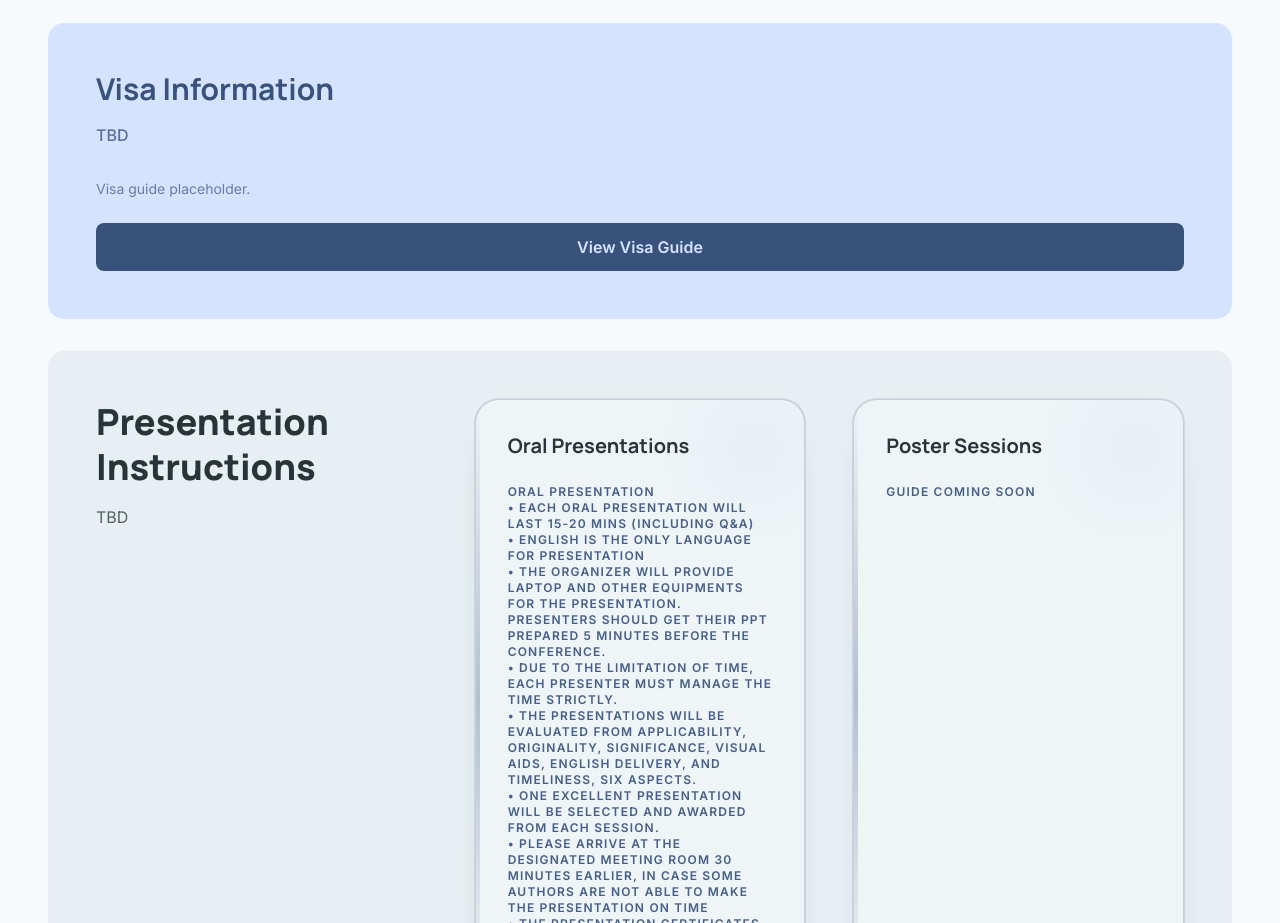
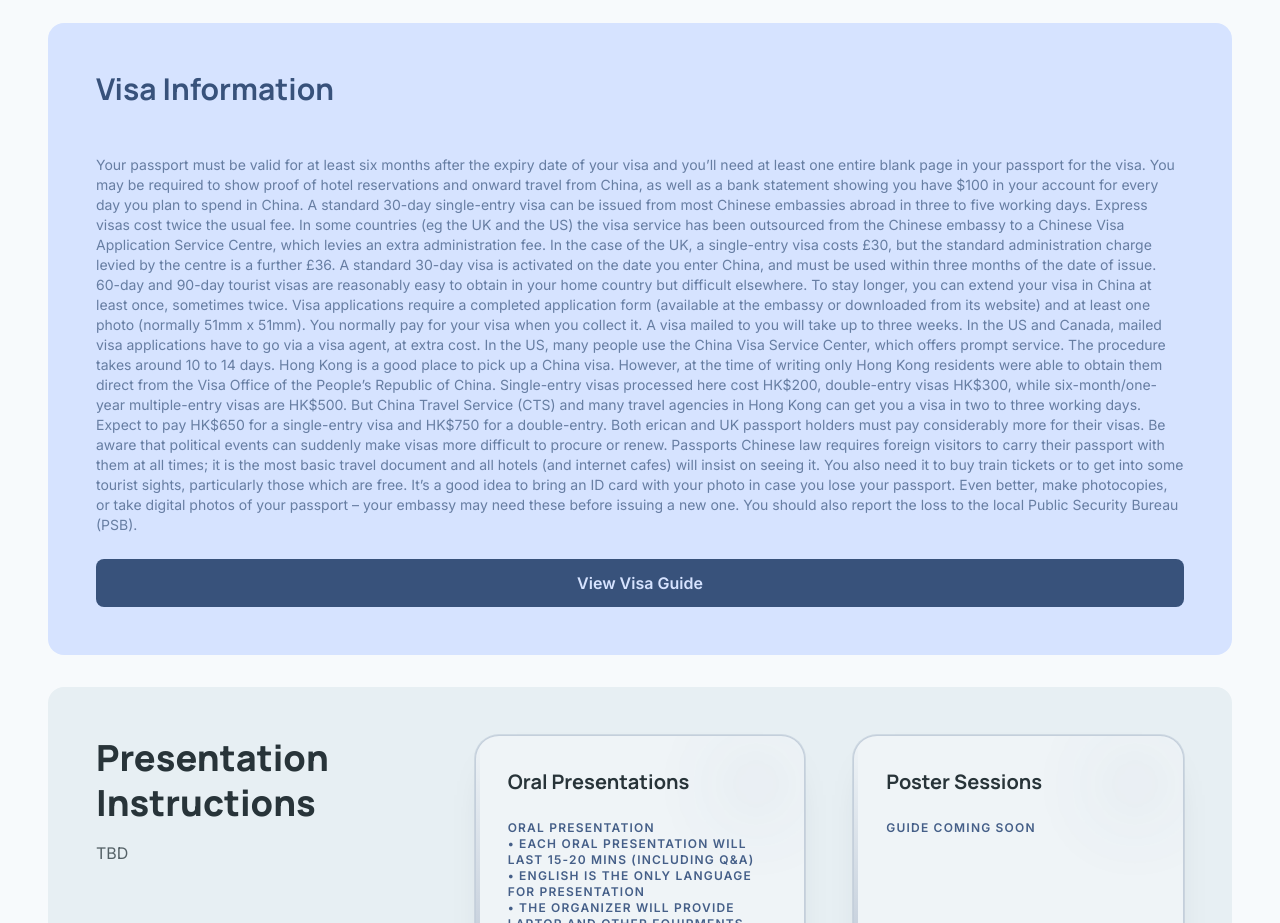
Before and after one commit to ascomlab/apase-web, a Next.js app: page /attendance in a window 1280 px wide. Shown: the part 2760-3683 px from the top of the page. Built offline with nearby package versions, Linux system fonts and the light colour scheme.

Commit message:
Update page.tsx

```diff
--- a/app/attendance/page.tsx
+++ b/app/attendance/page.tsx
@@ -143,11 +143,31 @@ export default function AttendancePage() {
               <h2 className="font-headline text-3xl font-bold text-on-primary-container mb-4">
                 Visa Information
               </h2>
-              <p className="text-on-primary-container/80 font-medium">TBD</p>
+              <p className="text-on-primary-container/80 font-medium">{/*TBD*/}</p>
             </div>
             <div className="mt-8">
               <p className="text-sm text-on-primary-container/70 mb-6">
-                Visa guide placeholder.
+
+                Your passport must be valid for at least six months after the expiry date of your visa and you’ll need at least one entire blank page in your passport for the visa. You may be required to show proof of hotel reservations and onward travel from China, as well as a bank statement showing you have $100 in your account for every day you plan to spend in China.
+
+A standard 30-day single-entry visa can be issued from most Chinese embassies abroad in three to five working days. Express visas cost twice the usual fee. In some countries (eg the UK and the US) the visa service has been outsourced from the Chinese embassy to a Chinese Visa Application Service Centre, which levies an extra administration fee. In the case of the UK, a single-entry visa costs £30, but the standard administration charge levied by the centre is a further £36.
+
+A standard 30-day visa is activated on the date you enter China, and must be used within three months of the date of issue. 60-day and 90-day tourist visas are reasonably easy to obtain in your home country but difficult elsewhere. To stay longer, you can extend your visa in China at least once, sometimes twice.
+
+Visa applications require a completed application form (available at the embassy or downloaded from its website) and at least one photo (normally 51mm x 51mm). You normally pay for your visa when you collect it. A visa mailed to you will take up to three weeks. In the US and Canada, mailed visa applications have to go via a visa agent, at extra cost. In the US, many people use the China Visa Service Center, which offers prompt service. The procedure takes around 10 to 14 days.
+
+Hong Kong is a good place to pick up a China visa. However, at the time of writing only Hong Kong residents were able to obtain them direct from the Visa Office of the People’s Republic of China. Single-entry visas processed here cost HK$200, double-entry visas HK$300, while six-month/one-year multiple-entry visas are HK$500. But China Travel Service (CTS) and many travel agencies in Hong Kong can get you a visa in two to three working days. Expect to pay HK$650 for a single-entry visa and HK$750 for a double-entry. Both erican and UK passport holders must pay considerably more for their visas.
+Be aware that political events can suddenly make visas more difficult to procure or renew.
+
+Passports
+Chinese law requires foreign visitors to carry their passport with them at all times; it is the most basic travel document and all hotels (and internet cafes) will insist on seeing it. You also need it to buy train tickets or to get into some tourist sights, particularly those which are free.
+It’s a good idea to bring an ID card with your photo in case you lose your passport. Even better, make photocopies, or take digital photos of your passport – your embassy may need these before issuing a new one. You should also report the loss to the local Public Security Bureau (PSB).
+
+
+
+
+
+
               </p>
               <button className="w-full bg-on-primary-container text-primary-container py-3 rounded-lg font-bold flex items-center justify-center gap-2 hover:opacity-90 transition-opacity">
                 View Visa Guide
```
